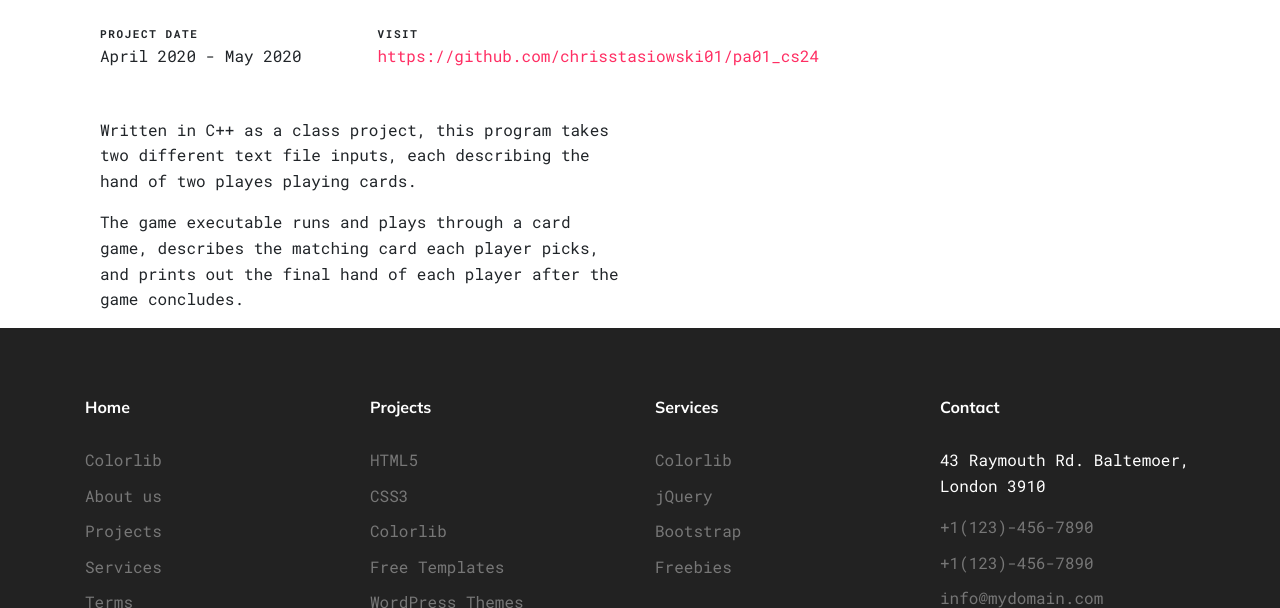
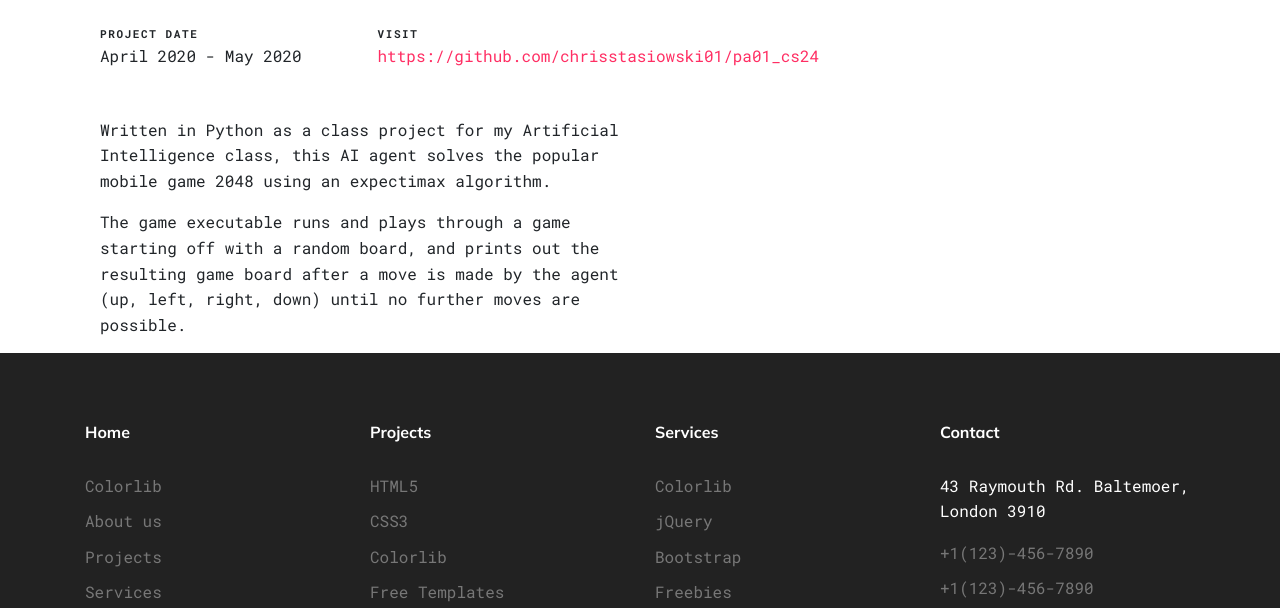
Before and after one commit to chrisstasiowski01/chrisstasiowski01.github.io, a plain HTML site: page portfolio-single-6.html in a window 1280 px wide. Shown: the part 173-781 px from the top of the page. Drawn offline with Linux system fonts and the light colour scheme; files whose address does not match are found by name.

Commit message:
added 2048 solver, removed card game

```diff
--- a/portfolio-single-6.html
+++ b/portfolio-single-6.html
@@ -98,10 +98,10 @@
               </div>
             </div>
             <div class="col-md-6">
-              <p>Written in C++ as a class project, this program takes two different text file inputs, each describing the hand of two playes playing cards. </p>
+              <p>Written in Python as a class project for my Artificial Intelligence class, this AI agent solves the popular mobile game 2048 using an expectimax algorithm. </p>
             </div>
             <div class="col-md-6">
-              <p>The game executable runs and plays through a card game, describes the matching card each player picks, and prints out the final hand of each player after the game concludes.</p>
+              <p>The game executable runs and plays through a game starting off with a random board, and prints out the resulting game board after a move is made by the agent (up, left, right, down) until no further moves are possible.</p>
             </div>
           </div>
 
```
Also changed, not shown: index.html (+2 -2 lines), images/2048_Screenshot.png (added), 1 other file.
